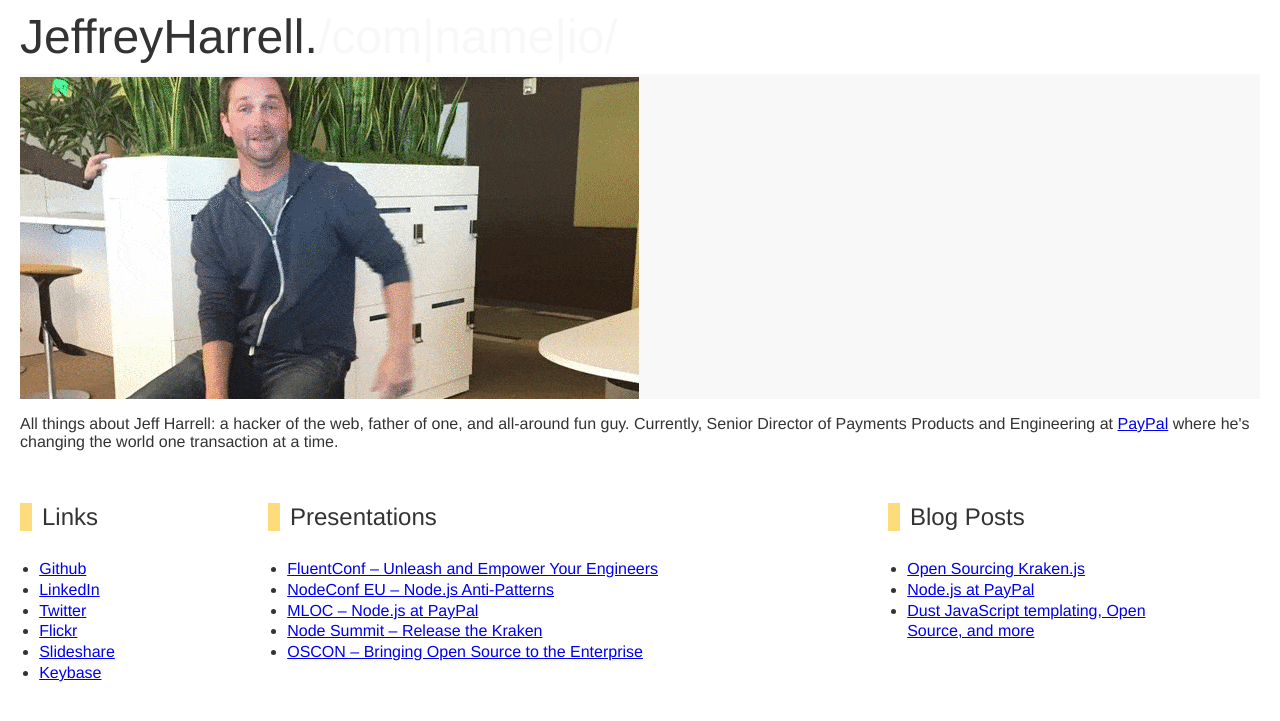
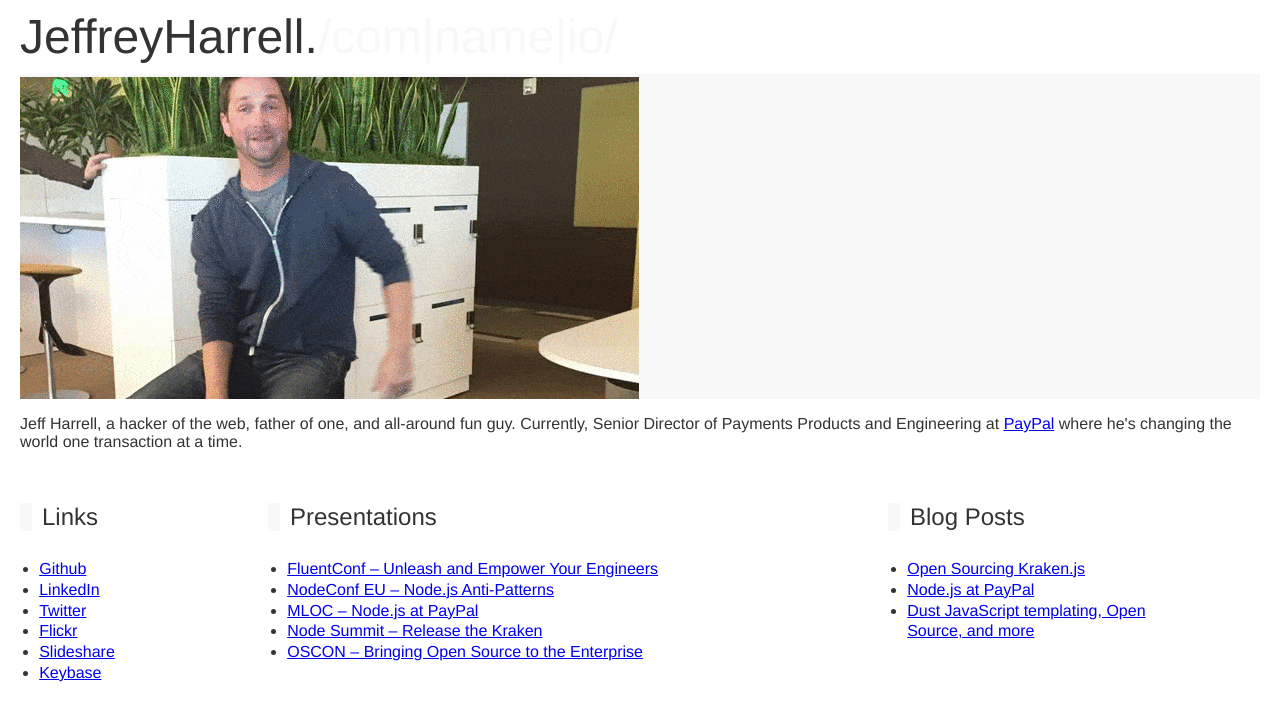
Before and after one commit to jeffharrell/jeffreyharrell.com, a PHP site: page / in a window 1280 px wide. Shown: the part 21-742 px from the top of the page. Run offline with PHP 8.4, Linux system fonts and the light colour scheme.

Commit message:
Removing yellow, because...

```diff
--- a/css/jeffreyharrell.css
+++ b/css/jeffreyharrell.css
@@ -17,7 +17,7 @@ h2, h3 {
 	margin: 1.5em 0 0.5em;
 	padding-left: 10px;
 	font-size: 1.5em;
-	border-left: 12px solid #ffdc7b;
+	border-left: 12px solid #f8f8f8;
 }
 
 h1, h2, h3 {
--- a/index.html
+++ b/index.html
@@ -11,10 +11,12 @@
 </head>
 <body>
 	<header id="banner">
-		<h1>JeffreyHarrell.<em>/com|name|io/</em></h1>
+		<div>
+			<h1>JeffreyHarrell.<em>/com|name|io/</em></h1>
+		</div>
 	</header>
 
-	<p>All things about Jeff Harrell: a hacker of the web, father of one, and all-around fun guy. Currently, Senior Director of Payments Products and Engineering at <a href="https://www.paypal.com/" title="PayPal">PayPal</a> where he's changing the world one transaction at a time.</p>
+	<p>Jeff Harrell, a hacker of the web, father of one, and all-around fun guy. Currently, Senior Director of Payments Products and Engineering at <a href="https://www.paypal.com/" title="PayPal">PayPal</a> where he's changing the world one transaction at a time.</p>
 
 	<section id="links">
 		<header>
```
